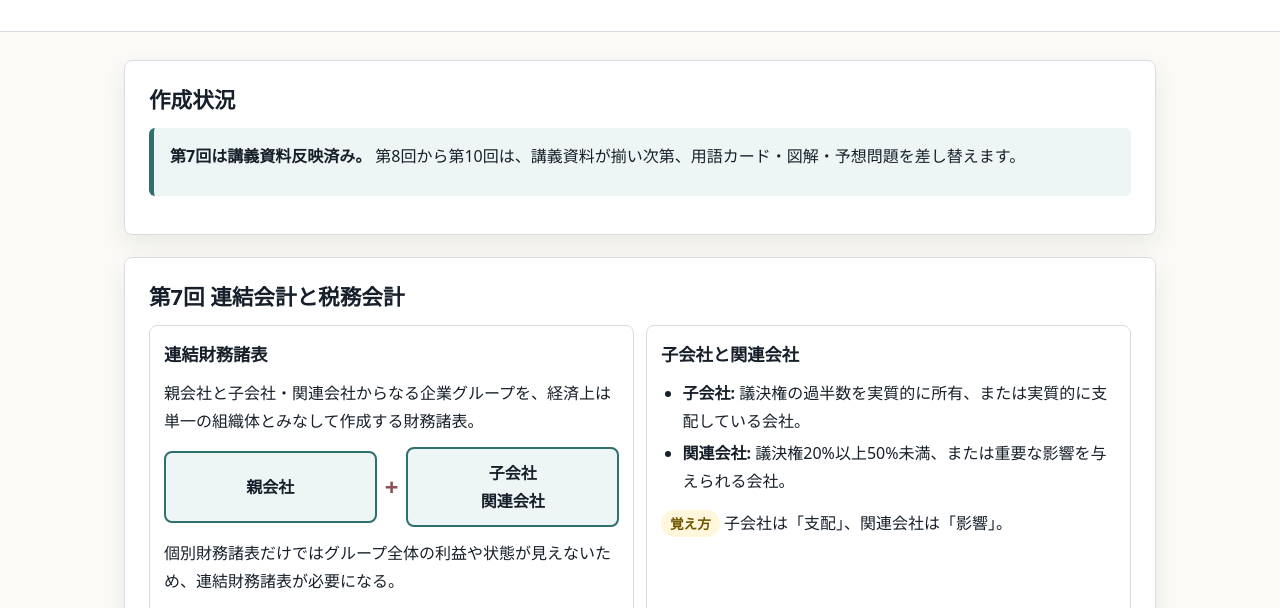
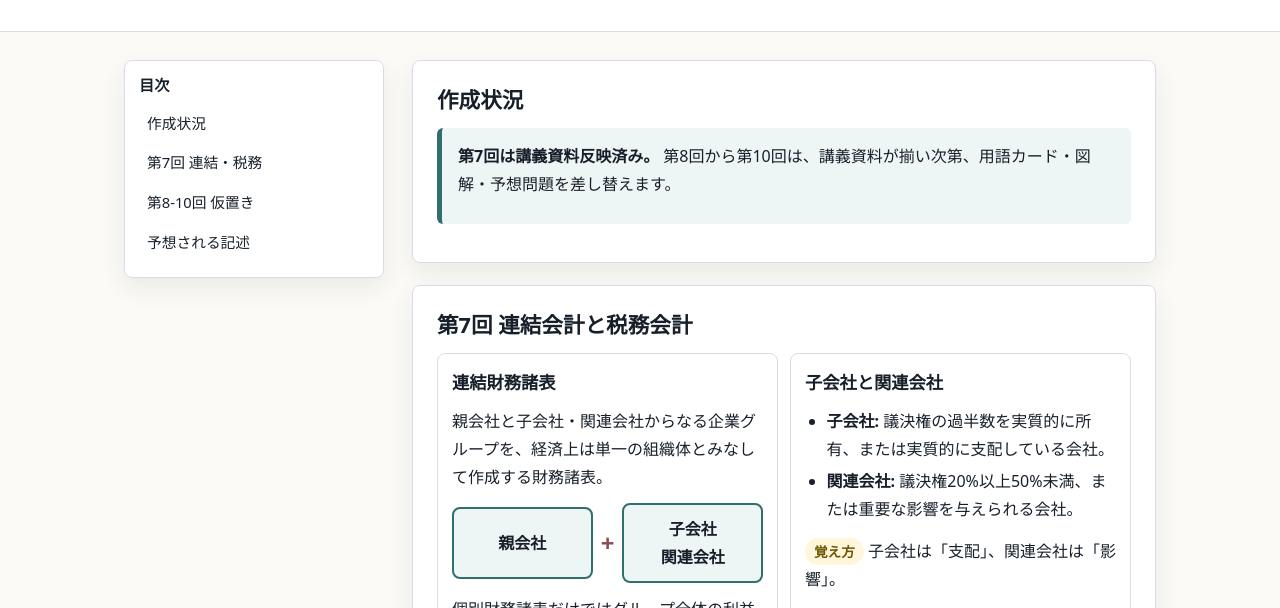
Before and after one commit to a5824006/kaikei_test_1, a plain HTML site: page test2.html in a window 1280 px wide. Shown: the part 192-800 px from the top of the page. Drawn offline with Linux system fonts and the light colour scheme.

Commit message:
Add side nav to placeholder test pages

```diff
--- a/test2.html
+++ b/test2.html
@@ -30,7 +30,41 @@
     .eyebrow { margin: 0 0 8px; color: var(--accent-2); font-weight: 800; }
     h1 { margin: 0; font-size: 2.05rem; line-height: 1.25; letter-spacing: 0; }
     .lead { max-width: 780px; margin: 14px 0 0; color: var(--muted); }
-    main { max-width: 1080px; margin: 0 auto; padding: 28px 24px 58px; }
+    .layout {
+      display: grid;
+      grid-template-columns: 260px minmax(0, 1fr);
+      gap: 28px;
+      max-width: 1080px;
+      margin: 0 auto;
+      padding: 28px 24px 58px;
+    }
+    .side-nav {
+      position: sticky;
+      top: 16px;
+      align-self: start;
+      border: 1px solid var(--line);
+      border-radius: 8px;
+      background: var(--panel);
+      box-shadow: var(--shadow);
+      padding: 14px;
+    }
+    .side-nav h2 {
+      margin: 0 0 8px;
+      font-size: .95rem;
+    }
+    .side-nav a {
+      display: block;
+      border-radius: 6px;
+      padding: 7px 8px;
+      color: var(--ink);
+      text-decoration: none;
+      font-size: .92rem;
+    }
+    .side-nav a:hover {
+      background: var(--soft);
+      color: var(--accent);
+    }
+    main { min-width: 0; }
     section {
       margin-bottom: 22px;
       border: 1px solid var(--line);
@@ -168,7 +202,9 @@
     .hamburger-panel a.current { background: var(--soft); color: var(--accent); }
     footer { max-width: 1080px; margin: 0 auto 32px; padding: 0 24px; color: var(--muted); font-size: .9rem; }
     @media (max-width: 820px) {
-      .hero, main { padding-inline: 16px; }
+      .hero { padding-inline: 16px; }
+      .layout { display: block; padding: 28px 16px 58px; }
+      .side-nav { position: static; margin-bottom: 18px; }
       h1 { font-size: 1.65rem; }
       .grid { grid-template-columns: 1fr; }
       .diagram { grid-template-columns: 1fr auto 1fr; }
@@ -194,15 +230,24 @@
     </div>
   </header>
 
-  <main>
-    <section>
+  <div class="layout">
+    <nav class="side-nav" aria-label="目次">
+      <h2>目次</h2>
+      <a href="#status">作成状況</a>
+      <a href="#class7">第7回 連結・税務</a>
+      <a href="#class8-10">第8-10回 仮置き</a>
+      <a href="#questions">予想される記述</a>
+    </nav>
+
+    <main>
+    <section id="status">
       <h2>作成状況</h2>
       <div class="notice">
         <p><strong>第7回は講義資料反映済み。</strong> 第8回から第10回は、講義資料が揃い次第、用語カード・図解・予想問題を差し替えます。</p>
       </div>
     </section>
 
-    <section>
+    <section id="class7">
       <h2>第7回 連結会計と税務会計</h2>
       <div class="grid">
         <article class="card">
@@ -282,7 +327,7 @@
       </div>
     </section>
 
-    <section>
+    <section id="class8-10">
       <h2>第8回から第10回 仮置き</h2>
       <div class="grid">
         <article class="card">
@@ -300,7 +345,7 @@
       </div>
     </section>
 
-    <section>
+    <section id="questions">
       <h2>予想される記述の方向</h2>
       <details>
         <summary>連結財務諸表はなぜ必要か</summary>
@@ -321,7 +366,8 @@
         </div>
       </details>
     </section>
-  </main>
+    </main>
+  </div>
 
   <footer>
     <p>第7回は講義資料に基づくまとめ。第8回から第10回は講義資料入手後に差し替え予定です。</p>
```
Also changed, not shown: test3.html (+52 -7 lines).
